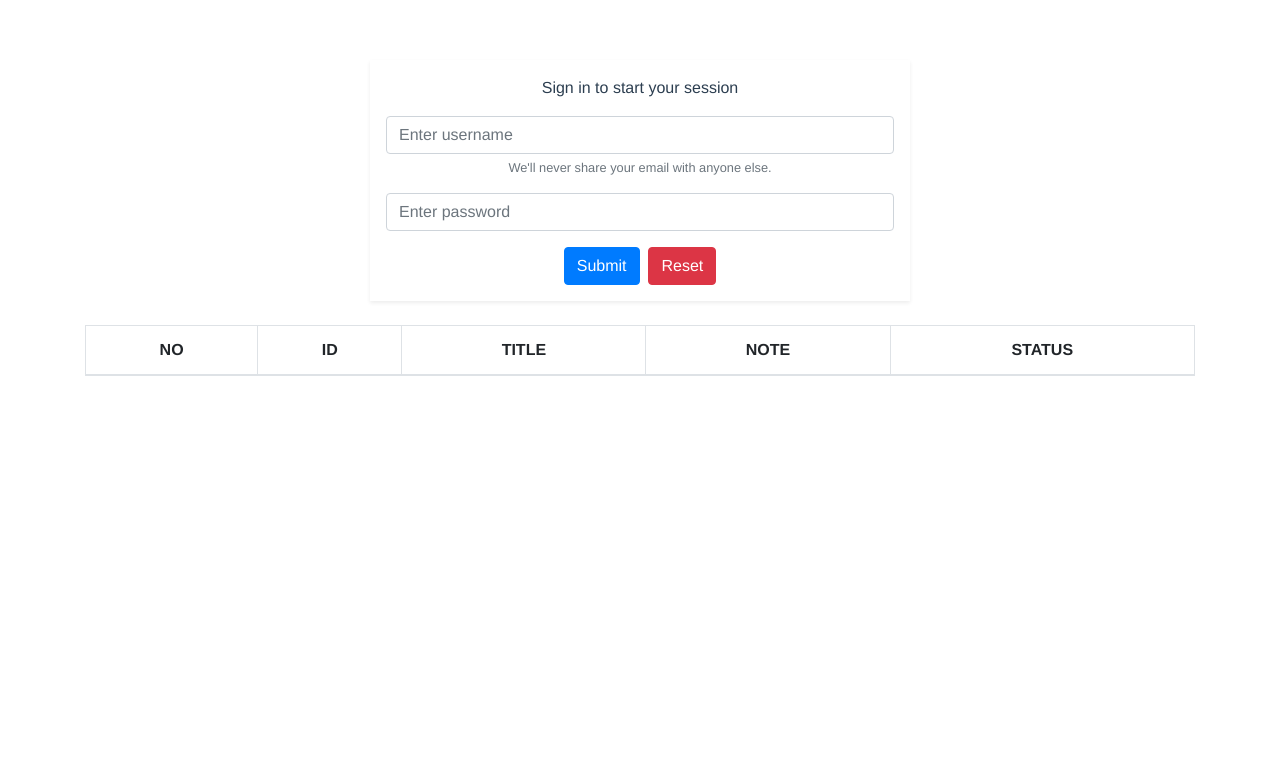
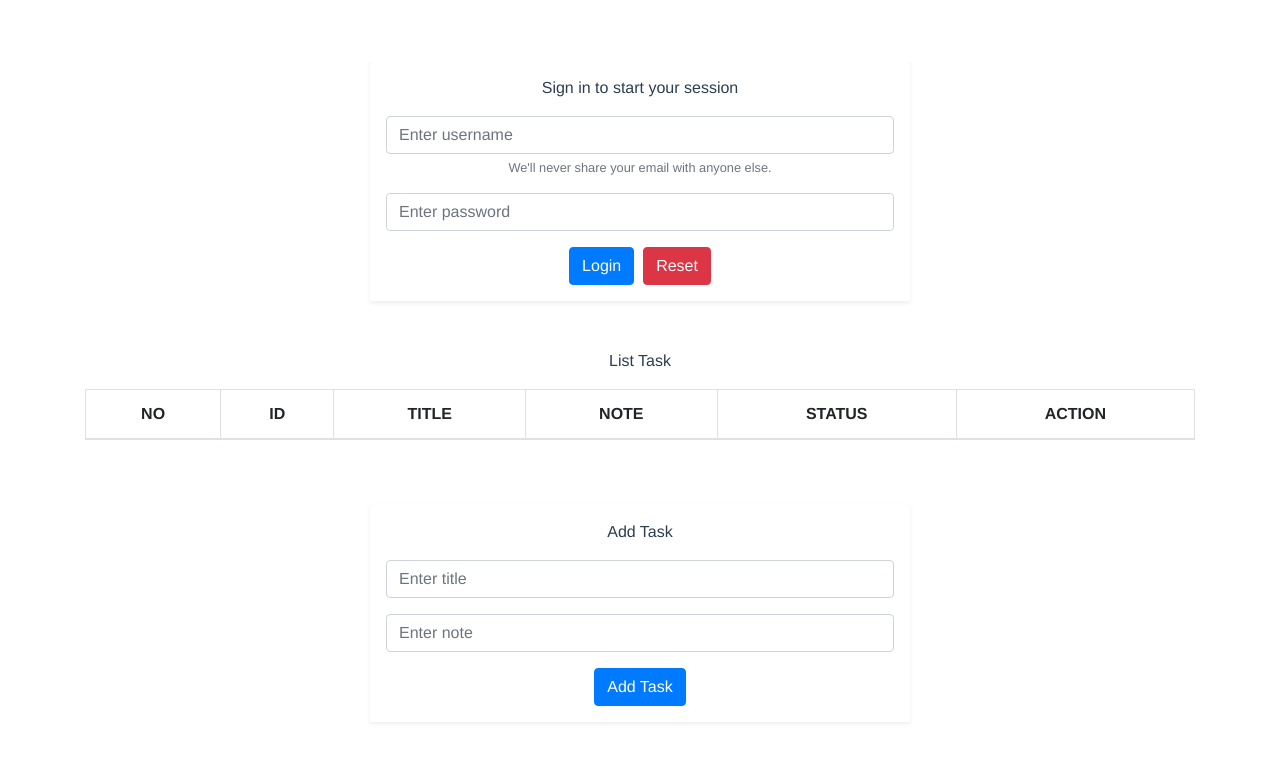
Before and after one commit to shindunatagama/todo-list-app, a Vue app: page / in a window 1280 px wide. Shown: the top 762 px of the page. Built offline with nearby package versions, Linux system fonts and the light colour scheme.

Commit message:
list task and form task

```diff
--- a/src/components/Login.vue
+++ b/src/components/Login.vue
@@ -1,11 +1,11 @@
 <template>
     <div class="container">
-        <div class="row justify-content-center">
+        <div class="row justify-content-center" v-if="showLogin">
             <div class="col-lg-6">
-                <b-form class="bg-white shadow-sm p-3" @submit="onSubmit" @reset="onReset" v-if="showLogin">
+                <b-form class="bg-white shadow-sm p-3" @submit="onSubmit" @reset="onReset">
                     <p>Sign in to start your session</p>
-                    <b-alert v-model="showDangerAlert" variant="danger" dismissible>
-                        {{dangerMessage}}
+                    <b-alert v-model="showLoginDangerAlert" variant="danger" dismissible>
+                        {{loginDangerMessage}}
                     </b-alert>
                     <b-form-group
                         id="input-group-1"
@@ -31,21 +31,68 @@
                             placeholder="Enter password"></b-form-input>
                     </b-form-group>
 
-                    <b-button type="submit" variant="primary">Submit</b-button>&nbsp;
+                    <b-button type="submit" variant="primary">Login</b-button>&nbsp;
                     <b-button type="reset" variant="danger">Reset</b-button>
                 </b-form>
             </div>
         </div>
 
-        <br />
-
-        <div class="row justify-content-center">
+        <div class="row justify-content-center mt-5" v-if="showListTasks">
             <div class="col-lg-12">
                 <div>
-                    <b-table bordered hover :items="tasks" :fields="taskTableFields" v-if="showTasks">
+                    <p>List Task</p>
+                    <b-table bordered hover :items="tasks" :fields="taskTableFields">
+                        <template v-slot:cell(no)="data">
+                            {{ data.index + 1 }}
+                        </template>
 
+                        <template v-slot:cell(ACTION)="data">
+                            <b-button v-on:click="taskDetail(data.item.id)" type="button" variant="outline-info">
+                                Details
+                            </b-button>
+                            &nbsp;
+                            <b-button v-on:click="taskDelete(data.item.id, data.item.title)" type="button" variant="outline-danger">
+                                Delete
+                            </b-button>
+                        </template>
                     </b-table>
                 </div>
+            </div>
+        </div>
+
+        <div class="row justify-content-center mt-5" v-if="showTaskForm">
+            <div class="col-lg-6">
+                <b-form class="bg-white shadow-sm p-3">
+                    <p>{{taskAction}} Task</p>
+                    <b-alert v-model="showTaskDangerAlert" variant="danger" dismissible>
+                        {{taskDangerMessage}}
+                    </b-alert>
+                    <b-alert v-model="showTaskSuccessAlert" variant="success" dismissible>
+                        {{taskSuccessMessage}}
+                    </b-alert>
+                    <b-form-group
+                        id="add-task-group-1"
+                        label=""
+                        label-for="add-title">
+                        <b-form-input
+                            id="add-title"
+                            v-model="form.title"
+                            required
+                            placeholder="Enter title"></b-form-input>
+                    </b-form-group>
+                    <b-form-group
+                        id="add-task-group-2"
+                        label=""
+                        label-for="add-note">
+                        <b-form-input
+                            id="add-note"
+                            v-model="form.note"
+                            required
+                            placeholder="Enter note"></b-form-input>
+                    </b-form-group>
+
+                    <b-button type="submit" variant="primary">{{taskAction}} Task</b-button>
+                </b-form>
             </div>
         </div>
     </div>
@@ -60,18 +107,27 @@ export default {
             showLogin: true,
             form: {
                 username: '',
-                password: ''
+                password: '',
+                title: '',
+                note: ''
             },
-            showDangerAlert: false,
-            dangerMessage: '',
+            showLoginDangerAlert: false,
+            showListTasks: true,
+            showTaskForm: true,
+            showTaskDangerAlert: false,
+            showTaskSuccessAlert: false,
+            loginDangerMessage: '',
+            taskDangerMessage: '',
+            taskSuccessMessage: '',
             token: '',
-            showTasks: true,
+            taskAction: 'Add',
             taskTableFields: [
                 { key: 'no', label: 'NO' },
-                { key: 'id', label: 'ID' },
+                { key: 'id', label: 'ID', colType: 'button' },
                 { key: 'title', label: 'TITLE' },
                 { key: 'note', label: 'NOTE' },
                 { key: 'is_completed', label: 'STATUS' },
+                'ACTION'
             ],
             tasks: []
         }
@@ -93,12 +149,12 @@ export default {
             })
             .then(response => {
                 self.token = response.data.data.token
-                self.showDangerAlert = false
+                self.showLoginDangerAlert = false
                 this.getTasks()
             })
             .catch(error => {
-                self.showDangerAlert = true
-                self.dangerMessage = error.response.data.message
+                self.showLoginDangerAlert = true
+                self.loginDangerMessage = error.response.data.message
             })
         },
         onReset: function(evt) {
@@ -144,6 +200,14 @@ export default {
             .catch(error => {
                 console.log(error.response)
             })
+        },
+        taskDetail: function(id) {
+
+        },
+        taskDelete: function(id, title) {
+            if (confirm('Are you sure to delete task ' + title + ' ?')) {
+
+            }
         }
     }
 }
```
